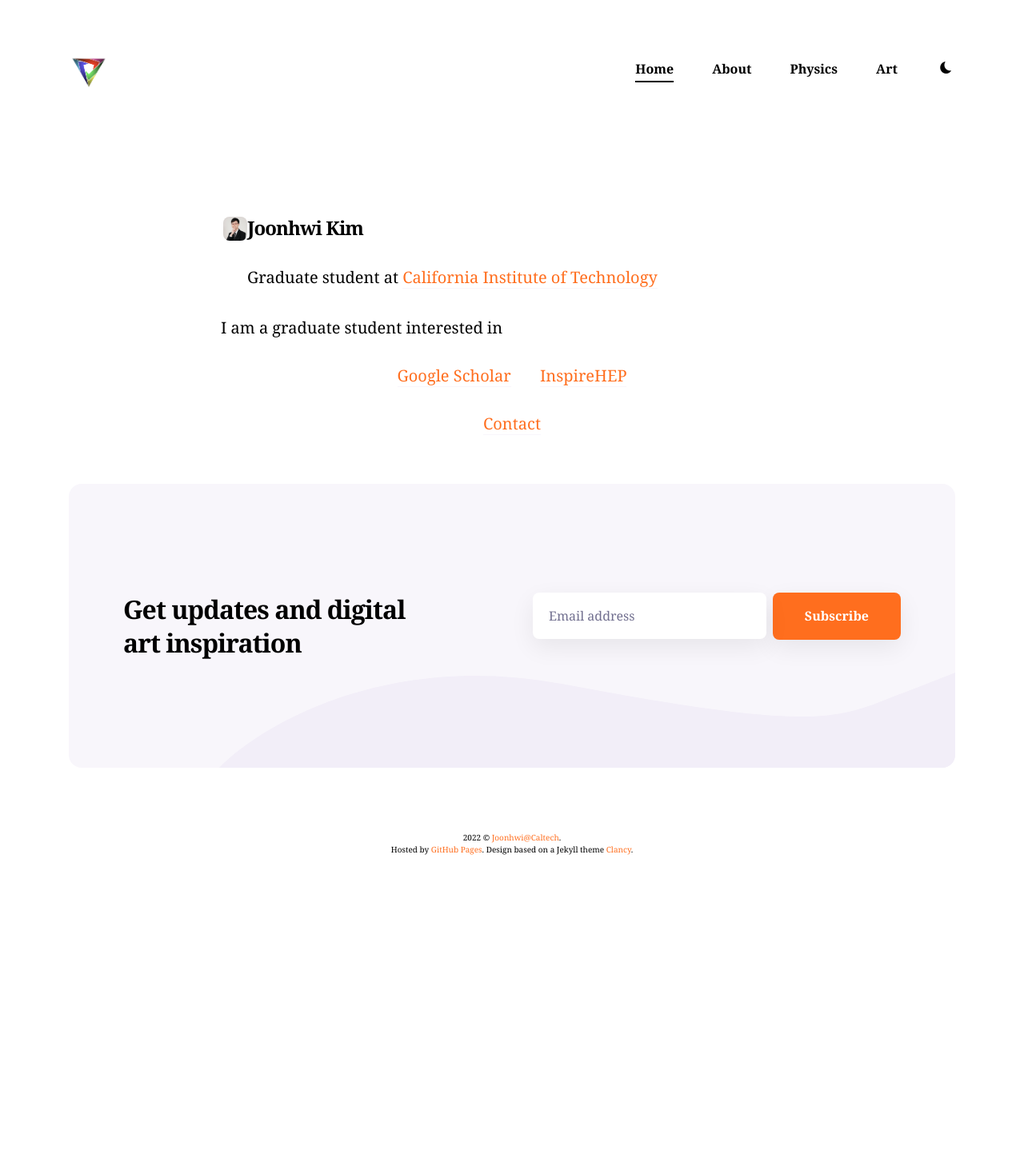
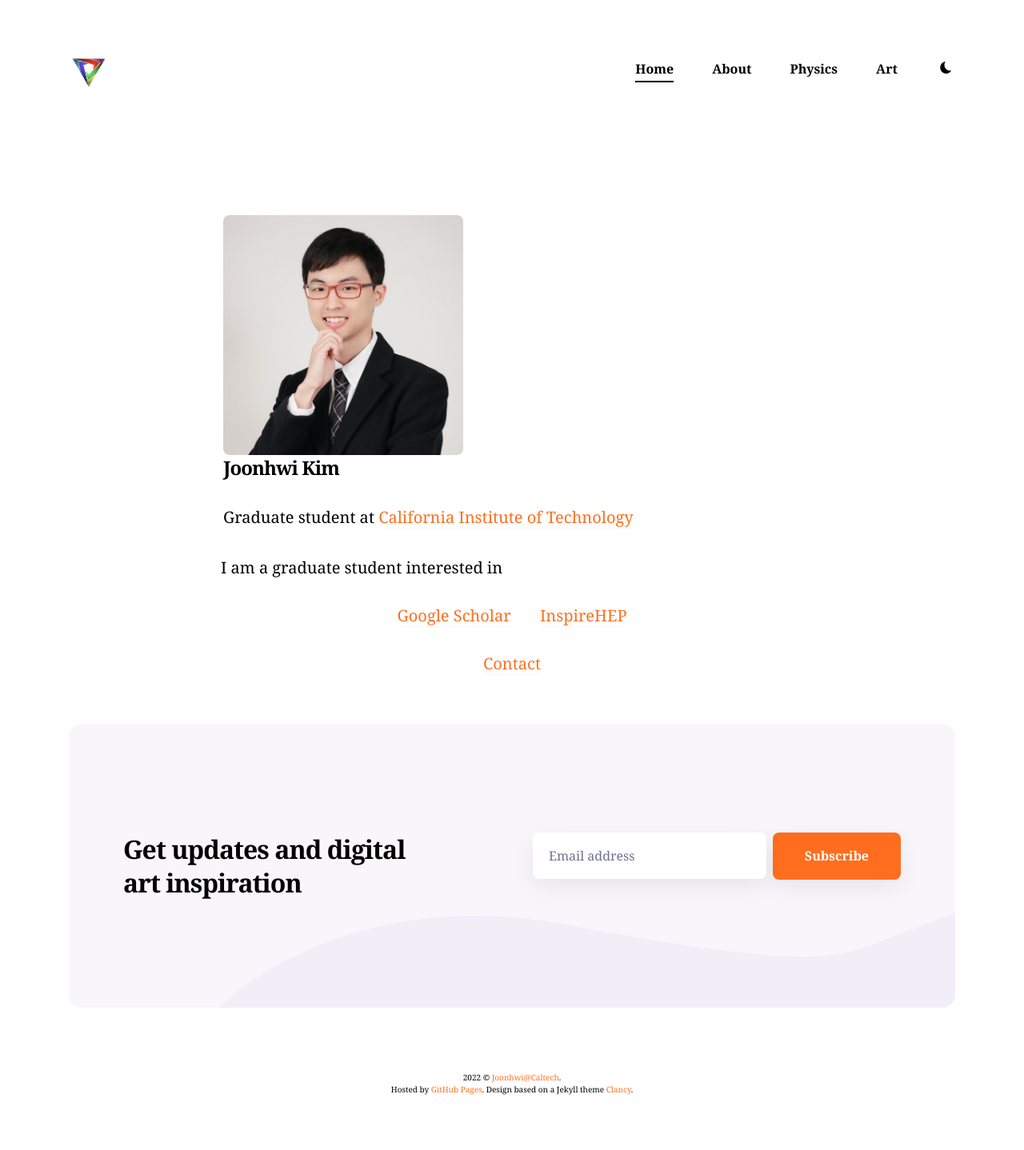
Before and after one commit to Joonhwi/joonhwi.github.io, a Jekyll site: the page built from index.md, in a window 1280 px wide. Shown: the whole page at 80% size. Built offline with Jekyll 4.4.1, drawn with Linux system fonts in a browser that asks for light colours; nearby versions of some CDN libraries; our own code applies the rules of GitHub Pages for plain Markdown files; before the commit the page ends 1138 px from its top, so only the background shows below that.

Commit message:
Update index.md

```diff
--- a/index.md
+++ b/index.md
@@ -1,9 +1,9 @@
 <div class="container">
     <div class="row" style="margin: 3px">
-        <div class="col-md-3 col-lg-3 col-0">
-            <img src="/images/amiti22-8a-square-med.jpg" style="max-height:2000px; object-fit: contain">
+        <div class="col-md-3 col-lg-3">
+            <img src="/images/amiti22-8a-square-med.jpg" style="max-height:300px">
         </div>
-        <div class="col-md-3 col-lg-8 col-11">
+        <div class="col-md-3 col-lg-8">
             <h3> Joonhwi Kim </h3>
             Graduate student at
             <a href="https://pma.caltech.edu/people/joonhwi-kim">California Institute of Technology </a> <br>
```
